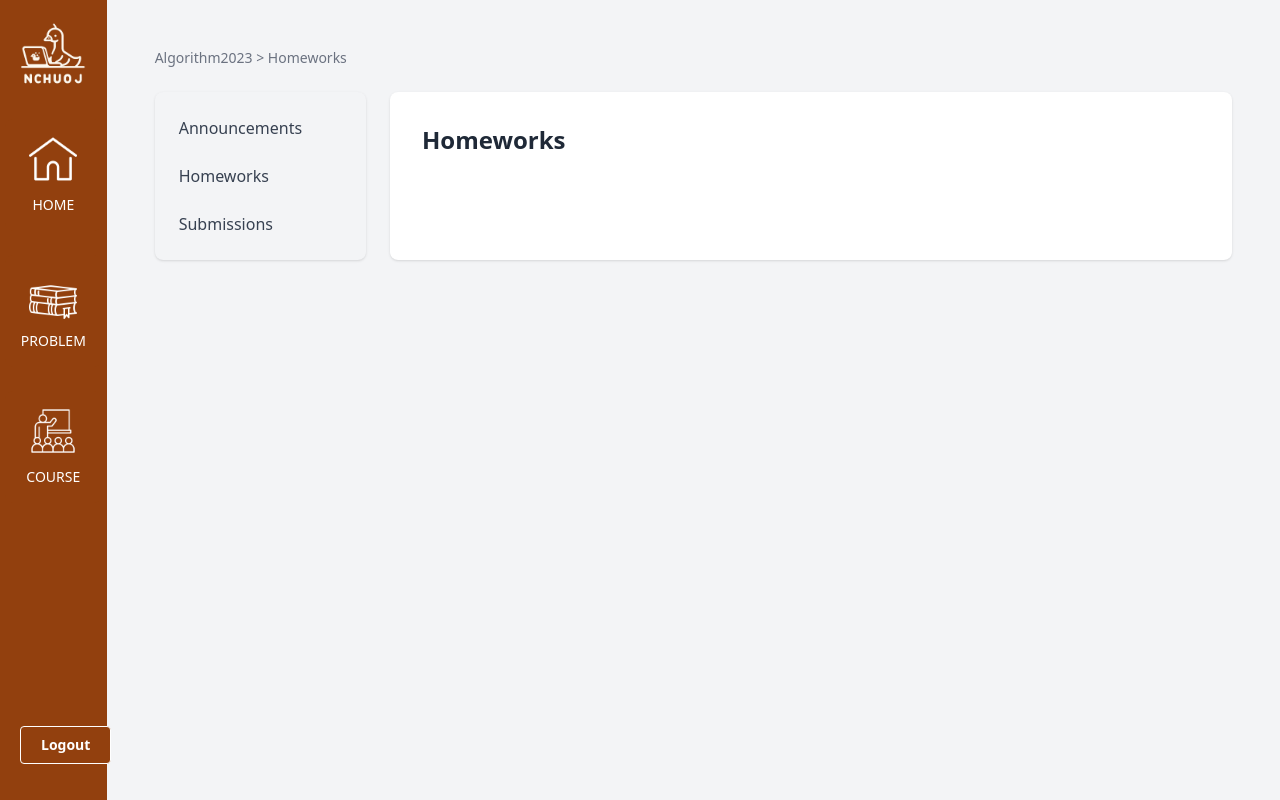
After one commit to kevin0929/nchuoj, a Flask app: template nchuoj/templates/user/homeworks.html in a window 1280 px wide. The commit adds this page. Run offline with Flask 3, Linux system fonts and the light colour scheme; the template is opened without the code that fills it, so the values that code supplies are empty; some libraries are stand-ins or nearby versions.

Commit message:
[Update] tiny update and make new homework page (not done yet...)

```diff
--- a/nchuoj/templates/user/announcement.html
+++ b/nchuoj/templates/user/announcement.html
@@ -17,14 +17,16 @@
         <aside class="w-1/5 bg-gray-100 p-6 mr-6 rounded-lg shadow">
             <ul class="space-y-6">
                 <li>
-                    <a href="#" class="block text-gray-700 hover:text-blue-600 font-medium">Announcements</a>
+                    <a href="{{ url_for('course_api.announcement', userid=user.userid, courseid=course.courseid) }}" class="block text-gray-700 hover:text-blue-600 font-medium">Announcements</a>
                 </li>
                 <li>
-                    <a href="#" class="block text-gray-700 hover:text-blue-600 font-medium">Homeworks</a>
+                    <a href="{{ url_for('course_api.homework', userid=user.userid, courseid=course.courseid) }}" class="block text-gray-700 hover:text-blue-600 font-medium">Homeworks</a>
                 </li>
+                <!-- Does it really need?
                 <li>
                     <a href="#" class="block text-gray-700 hover:text-blue-600 font-medium">Problems</a>
                 </li>
+                -->
                 <li>
                     <a href="#" class="block text-gray-700 hover:text-blue-600 font-medium">Submissions</a>
                 </li>
--- a/nchuoj/templates/user/courses.html
+++ b/nchuoj/templates/user/courses.html
@@ -16,7 +16,7 @@
         <tbody class="bg-white">
             {% for course in courses %}
             <tr class="hover:bg-gray-100 transition duration-200 cursor-pointer"
-                onclick="window.location.href='{{ url_for('course_api.course', userid=user.userid, courseid=course.courseid) }}'">
+                onclick="window.location.href='{{ url_for('course_api.announcement', userid=user.userid, courseid=course.courseid) }}'">
                 <td class="p-4 border-b border-gray-200">{{ course.courseid }}</td>
                 <td class="p-4 border-b border-gray-200">{{ course.coursename }}</td>
                 <td class="p-4 border-b border-gray-200">{{ course.teacher }}</td>
--- /dev/null
+++ b/nchuoj/templates/user/homeworks.html
@@ -0,0 +1,68 @@
+{% extends "base.html" %}
+{% block title %} Homeworks {% endblock title %}
+
+{% block content %}
+<div class="w-full p-6">
+
+    <!-- Breadcrumb Navigation -->
+    <nav class="text-sm text-gray-500 mb-6">
+        <a href="#" class="hover:text-blue-600">Algorithm2023</a> &gt;
+        <span>Homeworks</span>
+    </nav>
+
+    <!-- Main Content Area -->
+    <div class="flex w-full">
+
+        <!-- Left Sidebar (Menu) -->
+        <aside class="w-1/5 bg-gray-100 p-6 mr-6 rounded-lg shadow">
+            <ul class="space-y-6">
+                <li>
+                    <a href="#" class="block text-gray-700 hover:text-blue-600 font-medium">Announcements</a>
+                </li>
+                <li>
+                    <a href="#" class="block text-gray-700 hover:text-blue-600 font-medium">Homeworks</a>
+                </li>
+                <!-- Does it really need?
+                <li>
+                    <a href="#" class="block text-gray-700 hover:text-blue-600 font-medium">Problems</a>
+                </li>
+                -->
+                <li>
+                    <a href="#" class="block text-gray-700 hover:text-blue-600 font-medium">Submissions</a>
+                </li>
+            </ul>
+        </aside>
+
+         <!-- Main Content Block (Homework Cards) -->
+         <div class="w-4/5 bg-white p-8 rounded-lg shadow">
+            <h2 class="text-2xl font-bold text-gray-800 mb-6">Homeworks</h2>
+
+            <!-- Homework Cards -->
+            <div class="grid grid-cols-1 sm:grid-cols-2 lg:grid-cols-3 gap-6">
+                {% for homework in homeworks %}
+                <div class="bg-white p-6 rounded-lg shadow-lg transform transition duration-500 hover:scale-105 hover:shadow-xl">
+                    <h3 class="text-lg font-semibold text-gray-800 mb-2">{{ homework.name }}</h3>
+                    <p class="text-sm text-gray-500 mb-1"><span class="font-medium">Start Date:</span> {{ homework.start_date }}</p>
+                    <p class="text-sm text-gray-500 mb-1"><span class="font-medium">End Date:</span> {{ homework.end_date }}</p>
+                    <!-- <p class="text-sm text-gray-500 mb-1"><span class="font-medium">Score:</span> {{ homework.score }}</p> -->
+                    <p class="text-sm text-gray-500 mb-1"><span class="font-medium">Score:</span> 100 </p>
+                    <!--
+                    <p class="text-sm mb-3">
+                        <span class="font-medium">Completed:</span>
+                        {% if homework.is_completed %}
+                            <span class="text-green-600 font-medium">Yes</span>
+                        {% else %}
+                            <span class="text-red-600 font-medium">No</span>
+                        {% endif %}
+                    </p>
+                    <a href="#" class="inline-block bg-blue-600 text-white text-sm font-medium px-4 py-2 rounded hover:bg-blue-700 transition duration-300">View Details</a>
+                    -->
+                </div>
+                <!-- <p class="col-span-3 text-center text-gray-500">No homeworks found.</p> -->
+                {% endfor %}
+            </div>
+        </div>
+
+    </div>
+</div>
+{% endblock content %}
--- a/nchuoj/templates/user/course.html
+++ b/nchuoj/templates/user/problem.html
@@ -24,9 +24,11 @@
                 <li>
                     <a href="#" class="block text-gray-700 hover:text-blue-600 font-medium">Homeworks</a>
                 </li>
+                <!-- Does it really need?
                 <li>
                     <a href="#" class="block text-gray-700 hover:text-blue-600 font-medium">Problems</a>
                 </li>
+                -->
                 <li>
                     <a href="#" class="block text-gray-700 hover:text-blue-600 font-medium">Submissions</a>
                 </li>
```
Also changed, not shown: nchuoj/apis/course.py (+15 -3 lines), nchuoj/apis/utils/response.py (added, +7 -0 lines).
